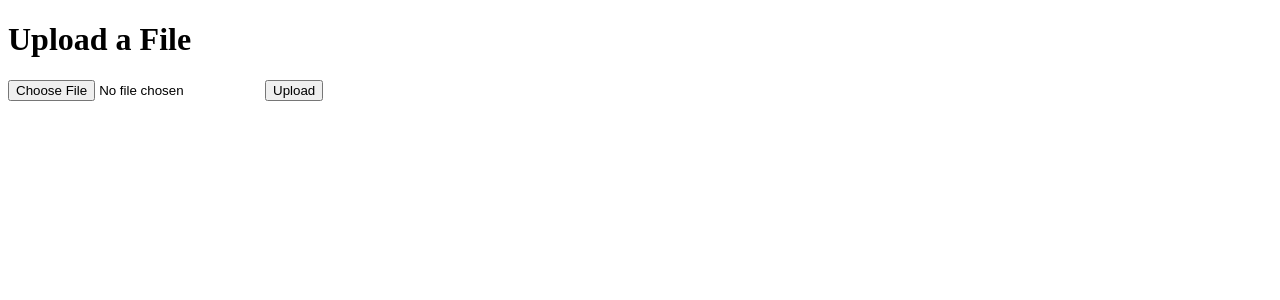
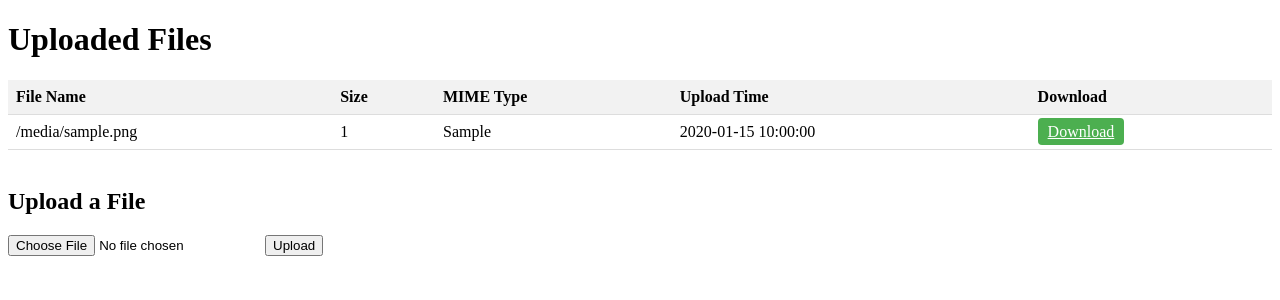
Before and after one commit to PeterPark07/MyCloud, a Flask app: page / in a window 1280 px wide. Shown: the top 300 px of the page. Run offline with Flask 3, Linux system fonts and the light colour scheme; a database or web service that is not in the repository returns one stand-in record (values such as "Sample title").

Commit message:
Update index.html

```diff
--- a/templates/index.html
+++ b/templates/index.html
@@ -3,10 +3,58 @@
 <head>
     <meta charset="UTF-8">
     <meta name="viewport" content="width=device-width, initial-scale=1.0">
-    <title>File Upload</title>
+    <title>File Uploads</title>
+    <style>
+        table {
+            width: 100%;
+            border-collapse: collapse;
+        }
+        th, td {
+            padding: 8px;
+            text-align: left;
+            border-bottom: 1px solid #ddd;
+        }
+        th {
+            background-color: #f2f2f2;
+        }
+        .download-btn {
+            padding: 5px 10px;
+            background-color: #4CAF50;
+            color: white;
+            border: none;
+            border-radius: 4px;
+            cursor: pointer;
+        }
+    </style>
 </head>
 <body>
-    <h1>Upload a File</h1>
+    <h1>Uploaded Files</h1>
+    <table>
+        <thead>
+            <tr>
+                <th>File Name</th>
+                <th>Size</th>
+                <th>MIME Type</th>
+                <th>Upload Time</th>
+                <th>Download</th>
+            </tr>
+        </thead>
+        <tbody>
+            {% for file in files %}
+            <tr>
+                <td>{{ file.file_name }}</td>
+                <td>{{ file.file_size }}</td>
+                <td>{{ file.mime_type }}</td>
+                <td>{{ file.timestamp }}</td>
+                <td>
+                    <a href="https://pixeldrain.com/u/{{ file.file_id }}" class="download-btn" target="_blank">Download</a>
+                </td>
+            </tr>
+            {% endfor %}
+        </tbody>
+    </table>
+    <br>
+    <h2>Upload a File</h2>
     <form action="/upload" method="post" enctype="multipart/form-data">
         <input type="file" name="file">
         <input type="submit" value="Upload">
```
